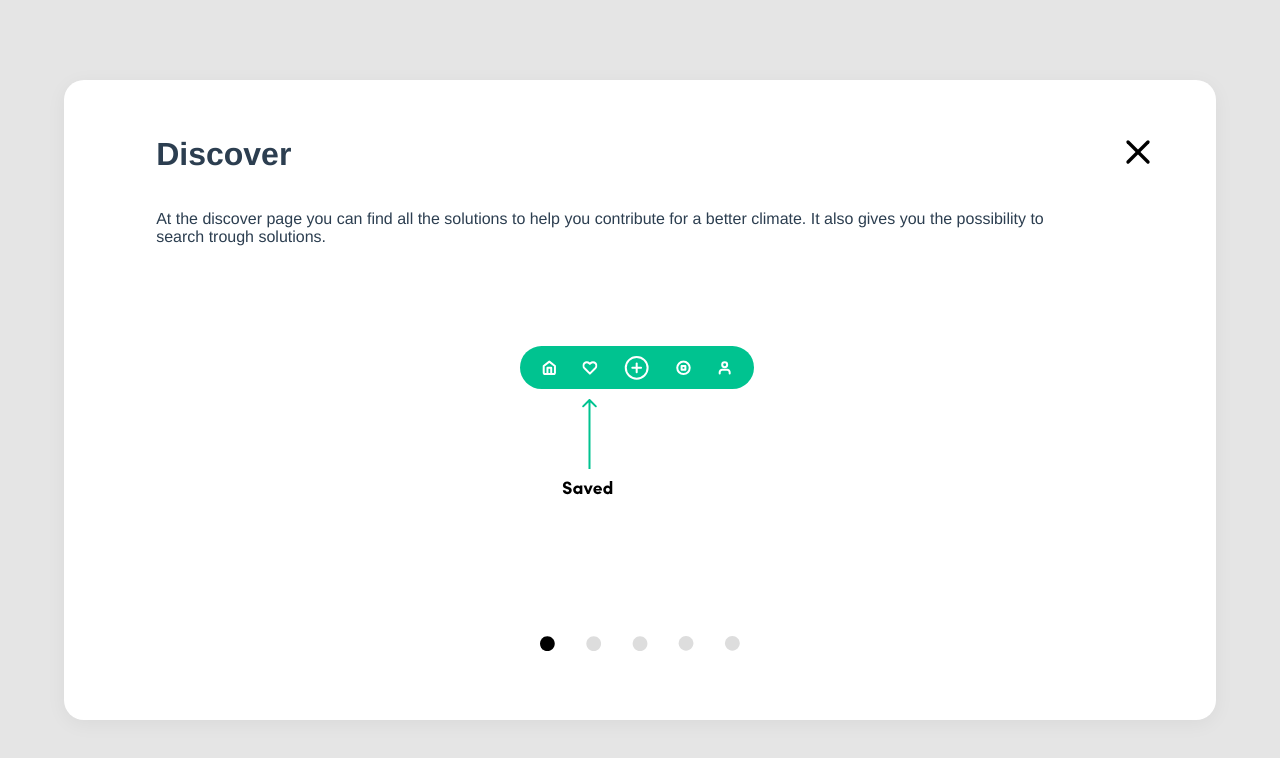
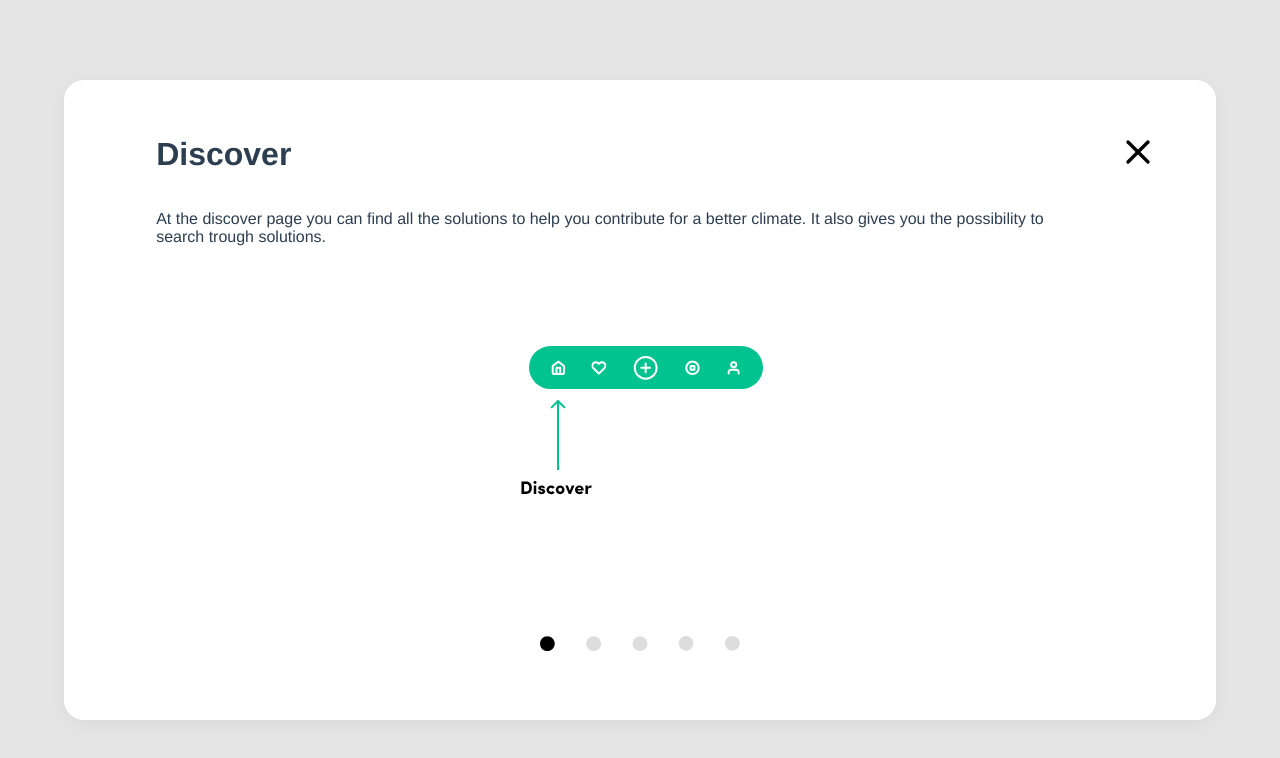
Before and after one commit to SametYalcinn/pwa, a Vue app: page / in a window 1280 px wide. Shown: the top 758 px of the page. Built offline with nearby package versions, Linux system fonts and the light colour scheme.

Commit message:
Fixed Images

```diff
--- a/src/components/IntroductionModal.vue
+++ b/src/components/IntroductionModal.vue
@@ -30,7 +30,7 @@
                     <p>At the discover page you can find all the solutions to help you contribute for a better climate. It also gives you the possibility to search trough solutions.</p>
                 </div>
                 <div class="content-image">
-                    <img src="../assets/save-intro.svg">
+                    <img src="../assets/discover-intro.svg">
                 </div>
                 <div class="indicator">
                     <img src="../assets/slide1.svg">
@@ -68,7 +68,7 @@
                     <p>At the discover pdcdfdvcfefefeefefefeage you can find all the solutions to help you contribute for a better climate. It also gives you the possibility to search trough solutions.</p>
                 </div>
                 <div class="content-image">
-                    <img src="../assets/save-intro.svg">
+                    <img src="../assets/add-intro.svg">
                 </div>
                 <div class="indicator">
                     <img src="../assets/slide3.svg">
@@ -87,7 +87,7 @@
                     <p>At the discover pdcdfdvcfefefeefefefeage you can find all the solutions to help you contribute for a better climate. It also gives you the possibility to search trough solutions.</p>
                 </div>
                 <div class="content-image">
-                    <img src="../assets/save-intro.svg">
+                    <img src="../assets/sdg-intro.svg">
                 </div>
                 <div class="indicator">
                     <img src="../assets/slide4.svg">
@@ -106,7 +106,7 @@
                     <p>At the discover pdcdfdvcfefefeefefefeage you can find all the solutions to help you contribute for a better climate. It also gives you the possibility to search trough solutions.</p>
                 </div>
                 <div class="content-image">
-                    <img src="../assets/save-intro.svg">
+                    <img src="../assets/profile-intro.svg">
                 </div>
                 <div class="indicator">
                     <img src="../assets/slide5.svg">
@@ -147,7 +147,6 @@ export default {
         }
     }
 };
-
 
 </script>
 
```
